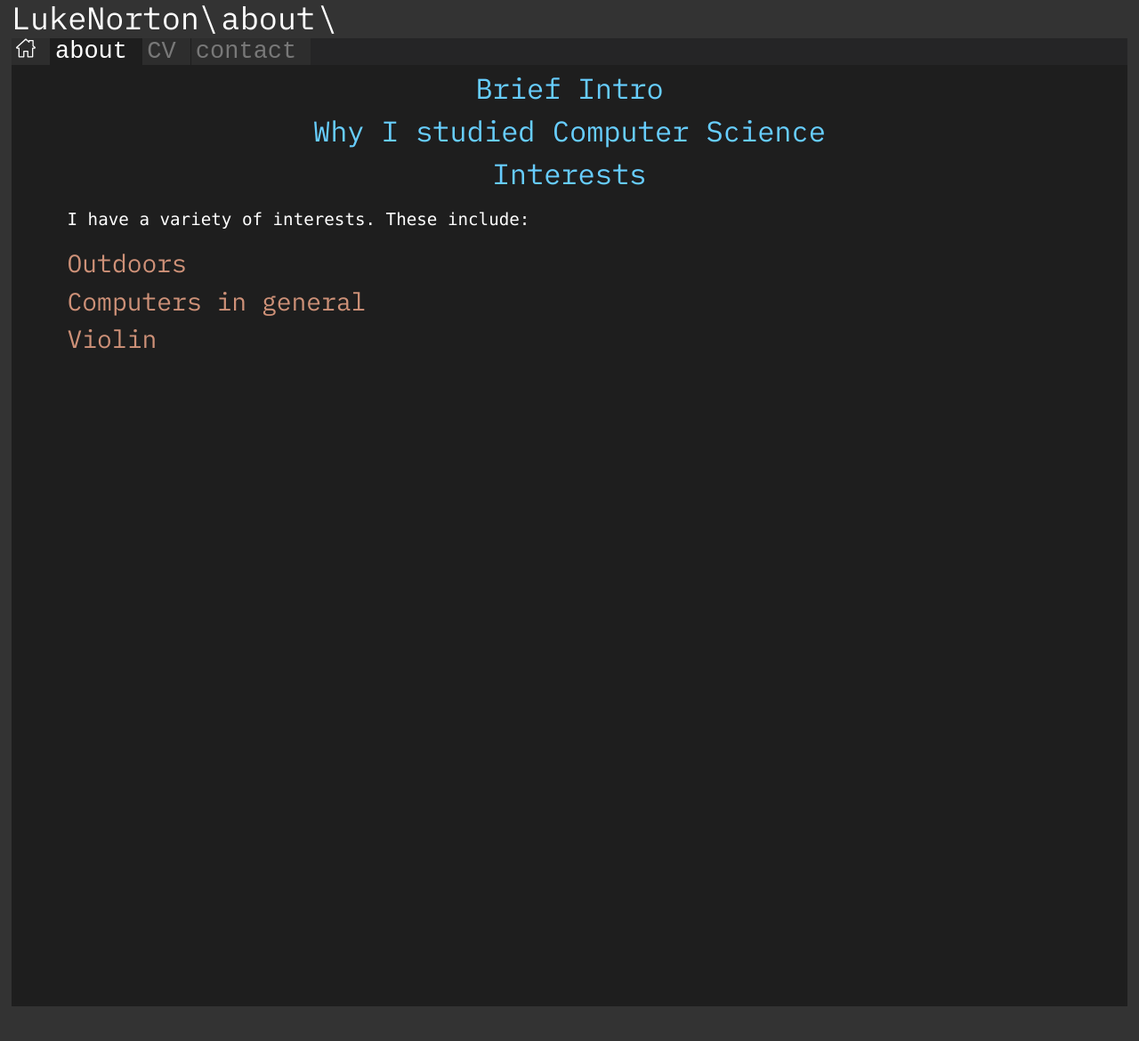
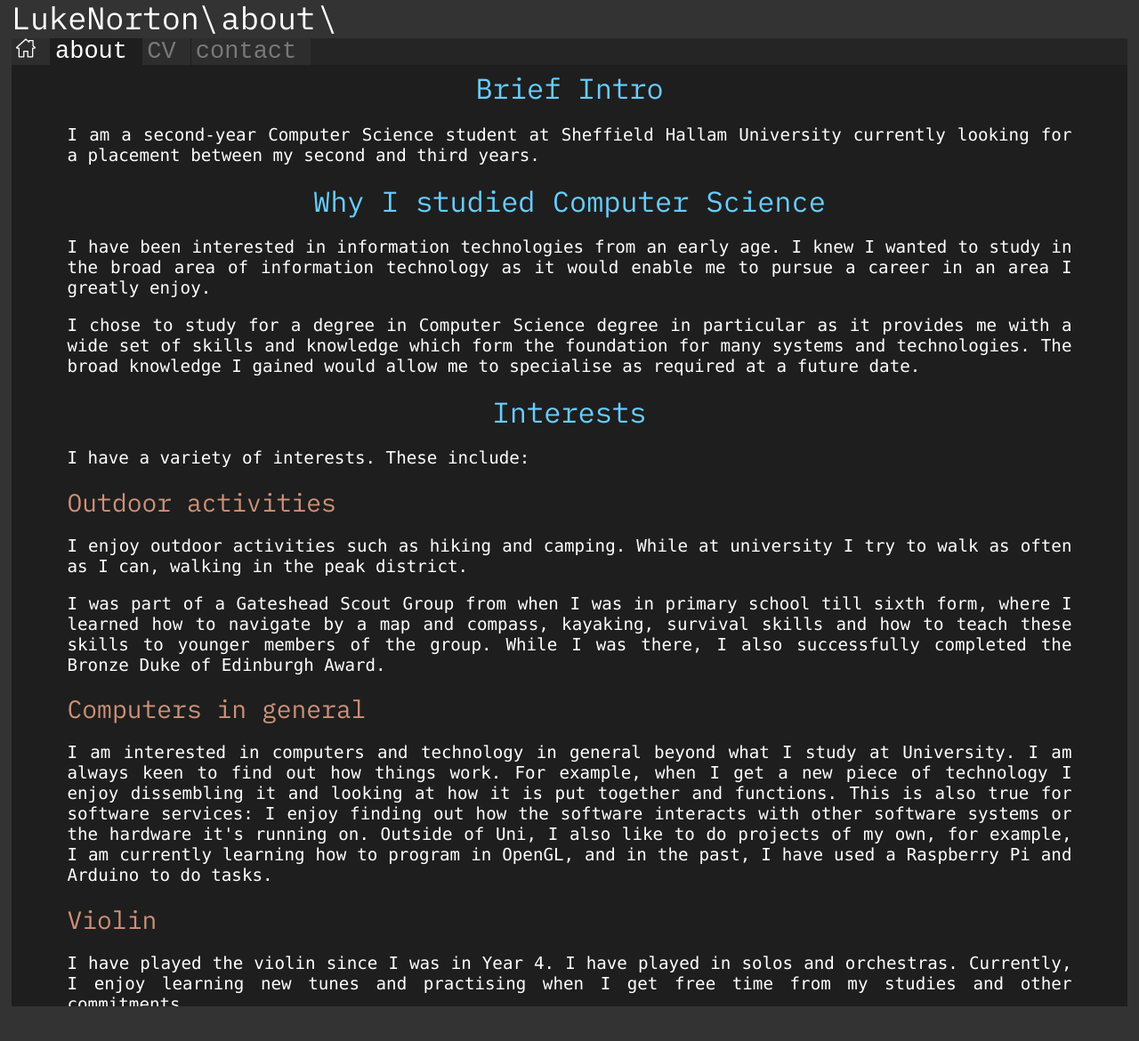
Before and after one commit to lnorton500/LukeNorton.com, a Jekyll site: the page built from about.html, in a window 1280 px wide. Shown: the top 1170 px of the page at 89% size. Built offline with Jekyll 4.4.1, drawn with Linux system fonts in a browser that asks for light colours.

Commit message:
update about page content

```diff
--- a/about.html
+++ b/about.html
@@ -2,16 +2,48 @@
 layout: home
 title: about
 permalink: /about/
-navWeight: 2
 ---
 
 <link href="{{ site.baseurl }}\css\text.css" rel="stylesheet">
 
 <h3>Brief Intro</h3>
+<p>
+    I am a second-year Computer Science student at Sheffield Hallam University currently looking for a placement between
+    my second and third years.
+</p>
 <h3>Why I studied Computer Science</h3>
-
+<p>
+    I have been interested in information technologies from an early age. I knew I wanted to study in the broad area of
+    information technology as it would enable me to pursue a career in an area I greatly enjoy.
+</p>
+<p>
+    I chose to study for a degree in Computer Science degree in particular as it provides me with a wide set of skills
+    and knowledge which form the foundation for many systems and technologies. The broad knowledge I gained would allow
+    me to specialise as required at a future date.
+</p>
 <h3>Interests</h3>
 <p> I have a variety of interests. These include:</p>
-<h4>Outdoors</h4>
+<h4>Outdoor activities</h4>
+<p>
+    I enjoy outdoor activities such as hiking and camping. While at university I try to walk as often as I can, walking
+    in the peak district.
+</p>
+<p>
+    I was part of a Gateshead Scout Group from when I was in primary school till sixth form, where I learned how to
+    navigate by a map and compass, kayaking, survival skills and how to teach these skills to younger members of the
+    group. While I was there, I also successfully completed the Bronze Duke of Edinburgh Award.
+</p>
 <h4>Computers in general</h4>
+<p>
+    I am interested in computers and technology in general beyond what I study at University. I am always keen to find
+    out how things work. For example, when I get a new piece of technology I enjoy dissembling it and looking at how it
+    is put together and functions. This is also true for software services: I enjoy finding out how the software
+    interacts with other software systems or the hardware it's running on. Outside of Uni, I also like to do projects of
+    my own, for example, I am currently learning how to program in OpenGL, and in the past, I have used a Raspberry Pi
+    and Arduino to do tasks.
+</p>
 <h4>Violin</h4>
+<p>
+    I have played the violin since I was in Year 4. I have played in solos and orchestras. Currently, I enjoy learning
+    new tunes and practising when I get free time from my studies and other commitments.
+</p>
```
